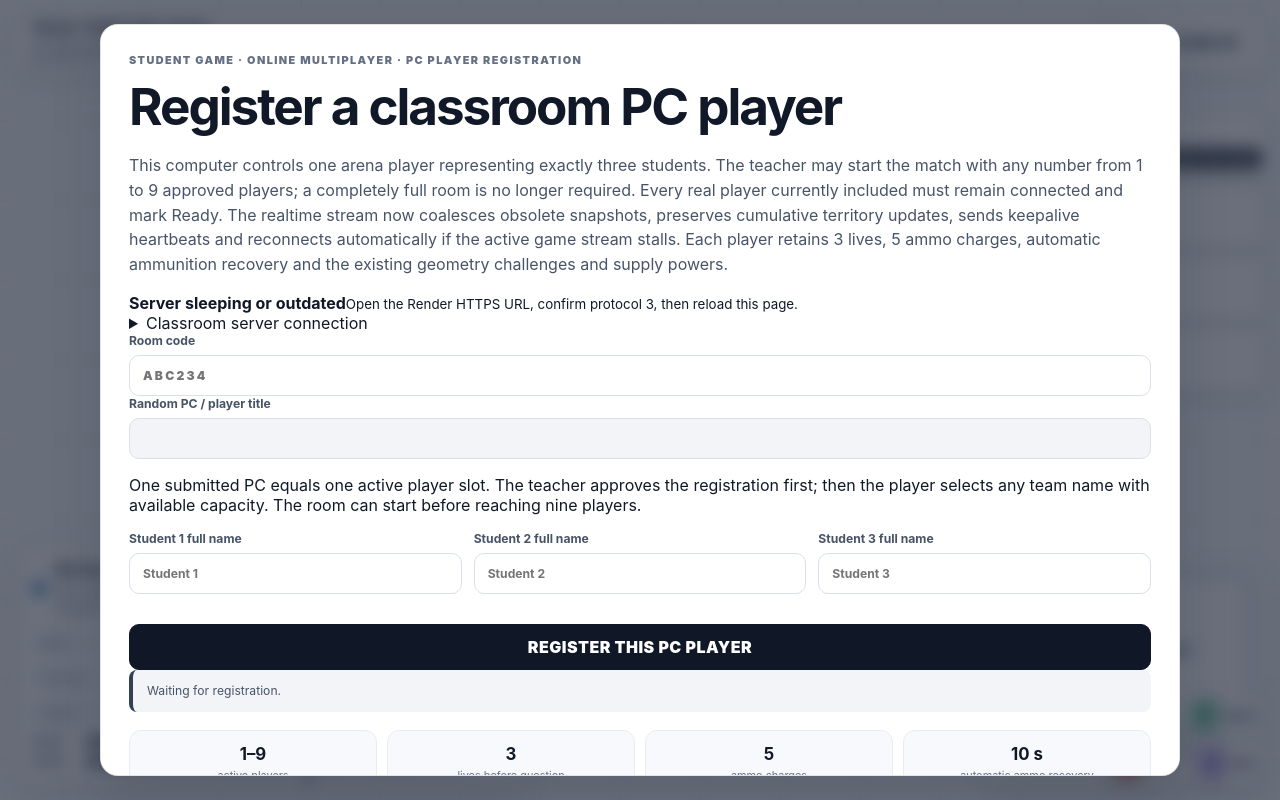
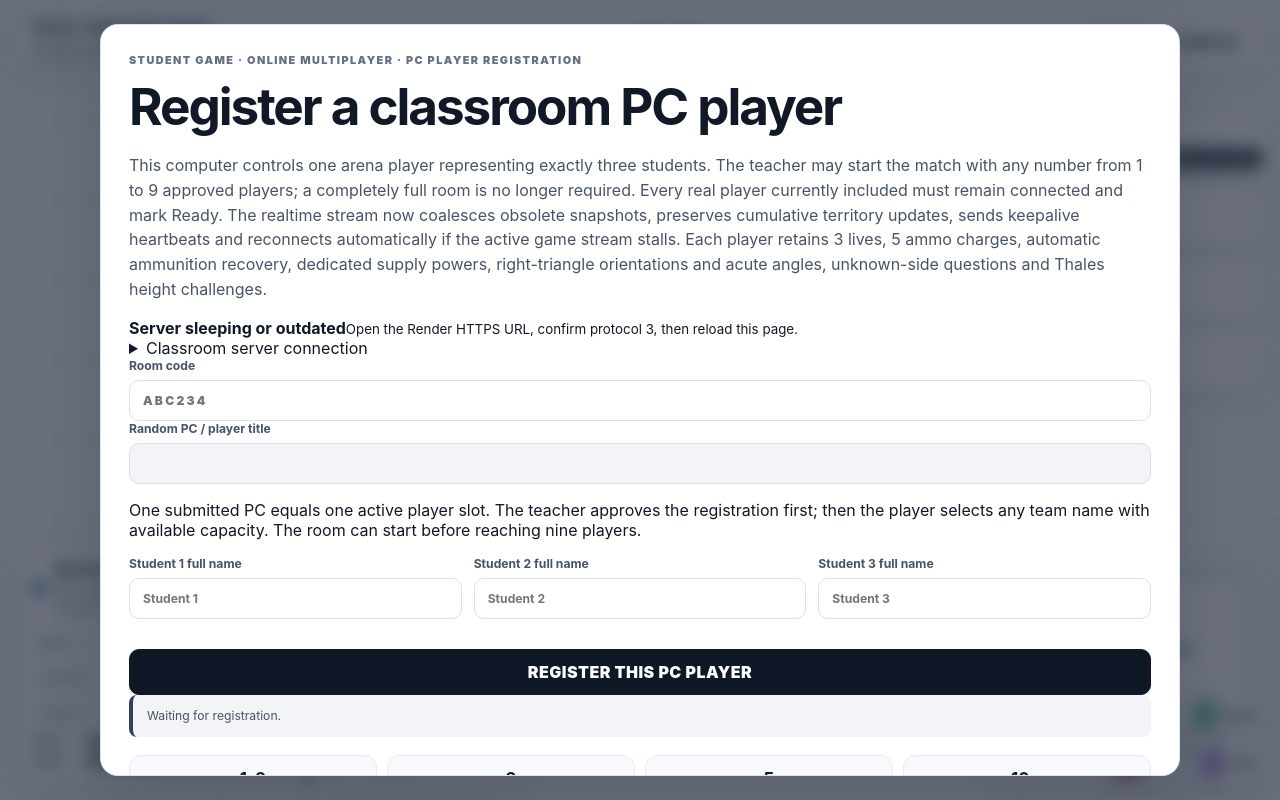
Before and after one commit to juanperez238421-cpu/Workshop-Week-7-20-2026---Geo, a website: page index.html in a window 1280 px wide. Drawn offline with Linux system fonts and the light colour scheme.

Commit message:
Preserve varied geometry description in flexible room UI

```diff
--- a/index.html
+++ b/index.html
@@ -46,7 +46,7 @@
     <section id="lobbyOverlay" class="overlay visible" aria-modal="true" role="dialog">
       <div class="modal lobby-modal online-lobby registration-modal">
         <div class="lobby-title-row">
-          <div><p class="eyebrow">STUDENT GAME · ONLINE MULTIPLAYER · PC PLAYER REGISTRATION</p><h1>Register a classroom PC player</h1><p class="lead">This computer controls one arena player representing exactly three students. The teacher may start the match with any number from 1 to 9 approved players; a completely full room is no longer required. Every real player currently included must remain connected and mark Ready. The realtime stream now coalesces obsolete snapshots, preserves cumulative territory updates, sends keepalive heartbeats and reconnects automatically if the active game stream stalls. Each player retains 3 lives, 5 ammo charges, automatic ammunition recovery and the existing geometry challenges and supply powers.</p></div>
+          <div><p class="eyebrow">STUDENT GAME · ONLINE MULTIPLAYER · PC PLAYER REGISTRATION</p><h1>Register a classroom PC player</h1><p class="lead">This computer controls one arena player representing exactly three students. The teacher may start the match with any number from 1 to 9 approved players; a completely full room is no longer required. Every real player currently included must remain connected and mark Ready. The realtime stream now coalesces obsolete snapshots, preserves cumulative territory updates, sends keepalive heartbeats and reconnects automatically if the active game stream stalls. Each player retains 3 lives, 5 ammo charges, automatic ammunition recovery, dedicated supply powers, right-triangle orientations and acute angles, unknown-side questions and Thales height challenges.</p></div>
         </div>
 
         <div class="server-health-card"><span id="serverHealthDot" class="health-dot"></span><div><strong id="serverHealthTitle">Checking game server…</strong><small id="serverHealthText">The configured Render service will be tested automatically.</small></div></div>
```
